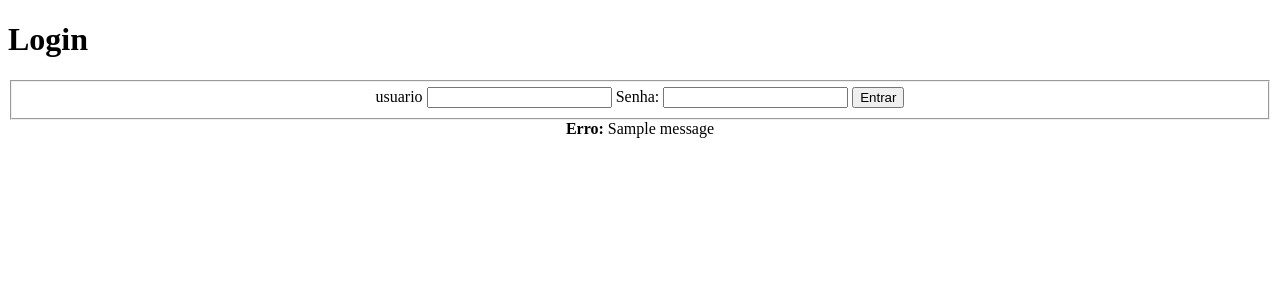
After one commit to edgarmarsolla/agenda, a Django app: page /login/ in a window 1280 px wide. The commit adds this page. Shown: the top 300 px of the page. Run offline with Django 3.2, Linux system fonts and the light colour scheme; one stand-in notice (Sample message) is shown.

Commit message:
Incluido função e tela de autenticação

```diff
--- a/agenda/urls.py
+++ b/agenda/urls.py
@@ -21,5 +21,8 @@ from django.views.generic import RedirectView
 urlpatterns = [
     path('admin/', admin.site.urls),
     path('agenda/', views.lista_eventos),
-    path('', RedirectView.as_view(url='/agenda/'))
+    path('', RedirectView.as_view(url='/agenda/')),
+    path('login/', views.login_user),
+    path('login/submit', views.submit_login),
+    path('logout/', views.logout_user)
 ]
--- a/core/views.py
+++ b/core/views.py
@@ -1,9 +1,38 @@
-from django.shortcuts import render
+from django.shortcuts import render, redirect
 from core.models import Evento
+from django.contrib.auth.decorators import login_required
+from django.contrib.auth import authenticate, login, logout
+from django.contrib import messages
+
+
 # Create your views here.
 
+def login_user(request):
+    return render(request, 'login.html')
 
+
+def logout_user(request):
+    logout(request)
+    return redirect('/')
+
+
+def submit_login(request):
+    if request.POST:
+        username = request.POST.get('username')
+        password = request.POST.get('password')
+        usuario = authenticate(username=username, password=password)
+        if usuario is not None:
+            login(request, usuario)
+            return redirect('/')
+        else:
+            messages.error(request, "Usuário ou senha invalido")
+
+    return redirect('/')
+
+
+@login_required(login_url='/login/')
 def lista_eventos(request):
-    evento = Evento.objects.all()
-    dados = {'eventos':evento}
+    usuario = request.user
+    evento = Evento.objects.filter(usuario=usuario)
+    dados = {'eventos': evento}
     return render(request, 'agenda.html', dados)
--- /dev/null
+++ b/templates/login.html
@@ -0,0 +1,27 @@
+<!DOCTYPE html>
+<html lang="en">
+<head>
+    <meta charset="UTF-8">
+    <title>Agenda</title>
+</head>
+<body>
+    <h1>Login</h1>
+    <form action="submit" method="POST"> {% csrf_token %}
+        <div align="center">
+            <fieldset>
+                <label>usuario</label>
+                <input type="text" name="username">
+                <label>Senha:</label>
+                <input type="password" name="password">
+                <button type="submit">Entrar</button>
+            </fieldset>
+        </div>
+    </form>
+
+    {% for message in messages %}
+        <div align="center">
+            <strong>Erro: </strong> {{message}}
+        </div>
+    {% endfor %}
+</body>
+</html>
```
Also changed, not shown: templates/model-header.html (+6 -3 lines), db.sqlite3.
